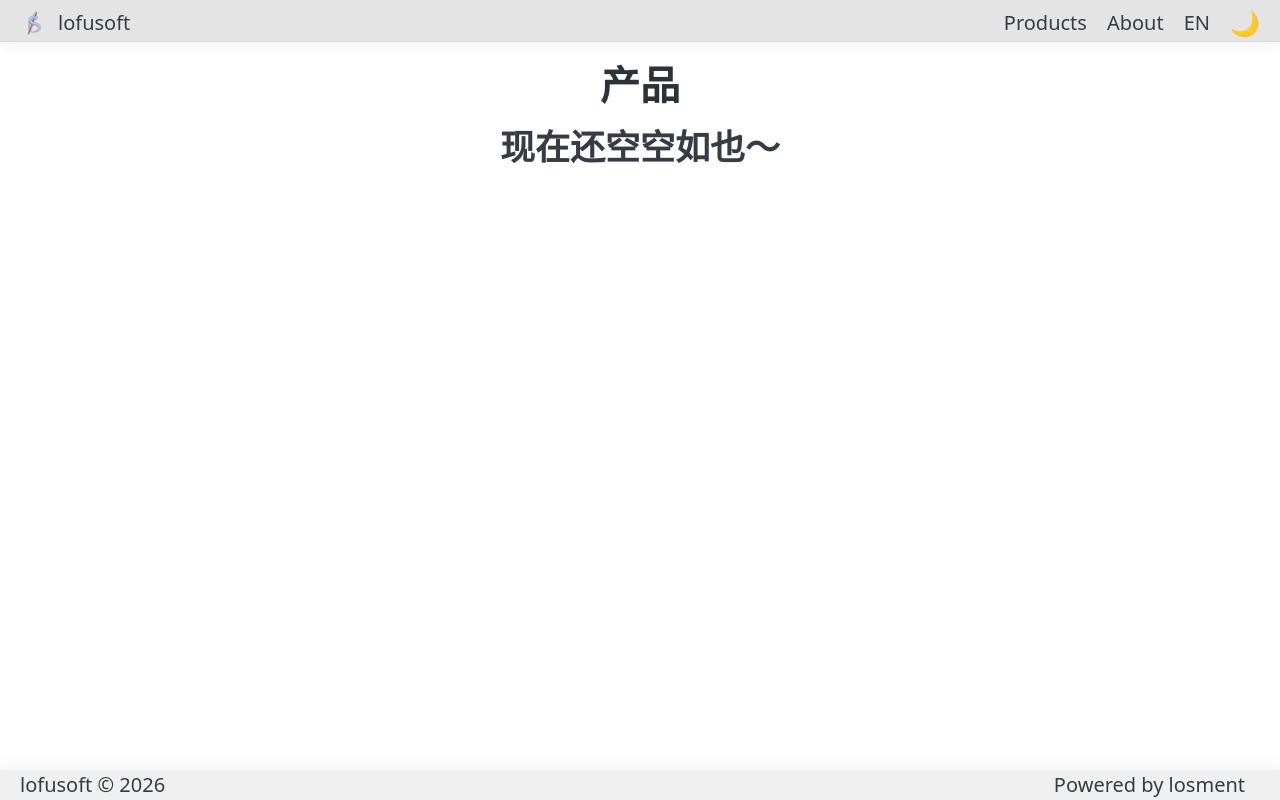
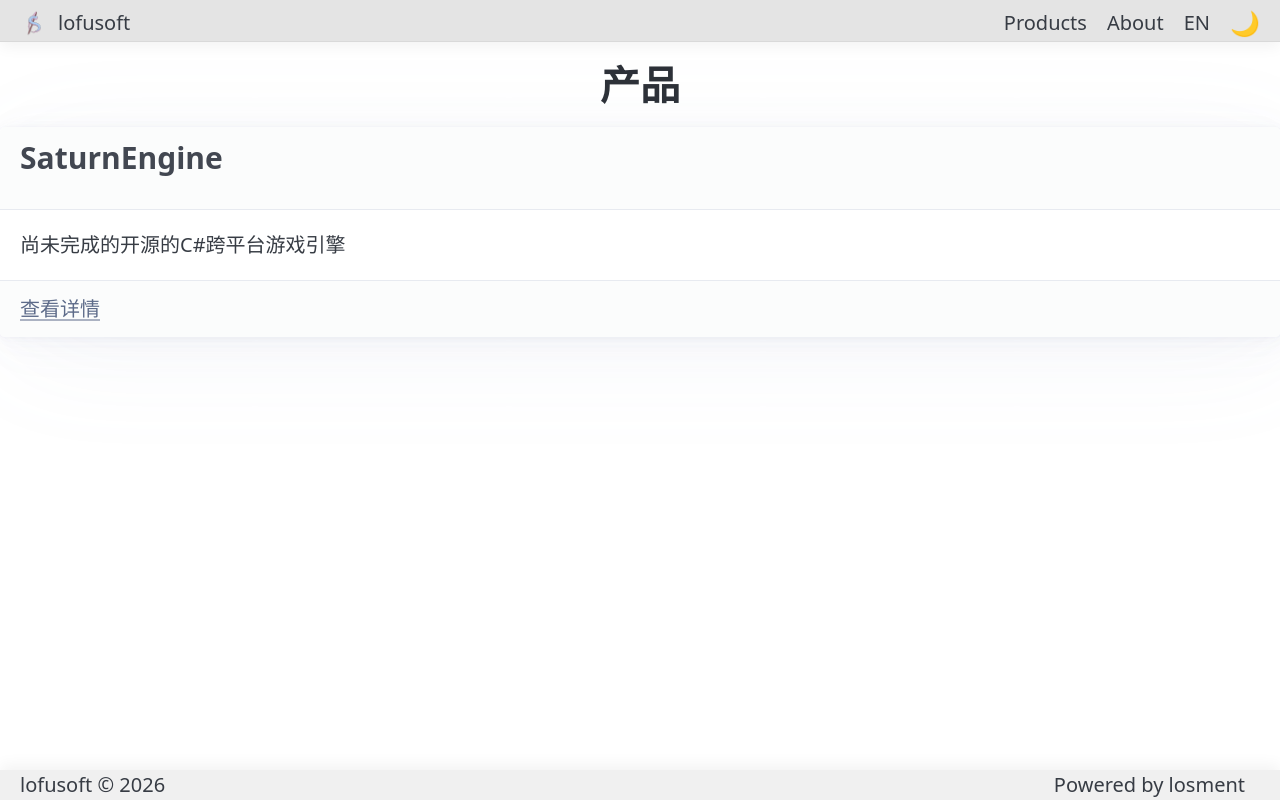
Before and after one commit to losment886/losment886.github.io, a plain HTML site: page zh/products.html in a window 1280 px wide. Drawn offline with nearby package versions, Linux system fonts and the light colour scheme.

Commit message:
美化格式以及更改显示信息

```diff
--- a/res/general.js
+++ b/res/general.js
@@ -1,10 +1,9 @@
-
-// 公共布局控制函数
-function initLayout() {
+function initLayout()
+{
     const header = document.querySelector('.header');
     const footer = document.querySelector('.footer');
-    if (!header || !footer) return; // 等待元素加载
-
+    if (!header || !footer)
+        return;
     const styl = localStorage.getItem('theme');
     if(styl === 'dark')
     {
@@ -18,18 +17,16 @@ function initLayout() {
         header.style.background = 'rgba(210,210,210,0.6)';
         footer.style.background = 'rgba(240,240,240,1)';
     }
-
     const toggleBtn = document.getElementById('theme-toggle');
-    if (toggleBtn) {
+    if (toggleBtn)
+    {
         toggleBtn.textContent = styl === 'dark' ? '☀️' : '🌙';
-
-        // 点击切换
-        toggleBtn.addEventListener('click', () => {
+        toggleBtn.addEventListener('click', () =>
+        {
             const currentTheme = document.documentElement.getAttribute('data-theme') || 'light';
             const newTheme = currentTheme === 'dark' ? 'light' : 'dark';
             document.documentElement.setAttribute('data-theme', newTheme);
             localStorage.setItem('theme', newTheme);
-            // 更新按钮图标
             toggleBtn.textContent = newTheme === 'dark' ? '☀️' : '🌙';
             if(newTheme === 'dark')
             {
@@ -45,34 +42,27 @@ function initLayout() {
             }
         });
     }
-
-    // 1. 固定页头
     const headerHeight = header.offsetHeight;
     header.style.position = 'fixed';
     header.style.top = '0';
     header.style.left = '0';
     header.style.right = '0';
-    document.body.style.paddingTop = headerHeight + 'px'; // 避免内容被遮挡
-
-
-
-
-    // 2. 调整页脚位置
-    function adjustFooter() {
-        const contentHeight = document.body.scrollHeight; // 整个文档内容高度
+    document.body.style.paddingTop = headerHeight + 'px';
+    function adjustFooter()
+    {
+        const contentHeight = document.body.scrollHeight;
         const windowHeight = window.innerHeight;
         const footerHeight = footer.offsetHeight;
-
-        // 如果内容高度不足以填满视口，将页脚固定在底部
-        if (contentHeight - headerHeight < windowHeight) {
+        if (contentHeight - headerHeight < windowHeight)
+        {
             footer.style.position = 'fixed';
             footer.style.bottom = '0';
             footer.style.left = '0';
             footer.style.right = '0';
-            // 避免页脚遮挡内容：给 body 添加下内边距
             document.body.style.paddingBottom = footerHeight + 'px';
-        } else {
-            // 恢复正常文档流
+        }
+        else
+        {
             footer.style.position = '';
             footer.style.bottom = '';
             footer.style.left = '';
@@ -80,26 +70,23 @@ function initLayout() {
             document.body.style.paddingBottom = '';
         }
     }
-
     adjustFooter();
-
-    // 监听窗口大小变化和内容变化（例如动态加载内容）
     window.addEventListener('resize', adjustFooter);
-    // 监听可能影响布局的 DOM 变化（比如动态加载内容）
     const observer = new MutationObserver(adjustFooter);
     observer.observe(document.body, { childList: true, subtree: true, attributes: true });
 }
-
-// 加载头尾并等待渲染完成后初始化布局
 Promise.all([
-    fetch('header.html').then(res => res.text()).then(data => {
+    fetch('header.html').then(res => res.text()).then(data =>
+    {
         document.getElementById('header').innerHTML = data;
         return new Promise(resolve => setTimeout(resolve, 10)); // 确保 DOM 更新
     }),
-    fetch('footer.html').then(res => res.text()).then(data => {
+    fetch('footer.html').then(res => res.text()).then(data =>
+    {
         document.getElementById('footer').innerHTML = data;
         return new Promise(resolve => setTimeout(resolve, 10));
     })
-]).then(() => {
+]).then(() =>
+{
     initLayout();
 }).catch(err => console.error('加载头尾失败:', err));
--- a/res/main.css
+++ b/res/main.css
@@ -19,7 +19,6 @@
     border-bottom: 1px solid rgba(0, 0, 0, 0.05);
     background: rgba(31, 31, 31, 0.6);
 }
-
 
 .footer {
     #line-height: 30px;
--- a/zh/products.html
+++ b/zh/products.html
@@ -1,5 +1,4 @@
 <!DOCTYPE html>
-
 <html lang="zh" xmlns="http://www.w3.org/1999/xhtml">
     <head>
         <meta charset="utf-8" />
@@ -7,16 +6,22 @@
         <link rel="icon" type="image/png" href="../res/logo_alpha.png">
         <link rel="stylesheet" href="https://cdn.jsdelivr.net/npm/@picocss/pico@2/css/pico.min.css">
         <title>lofusoft - Products</title>
-
     </head>
     <body>
         <div id="header"></div>
         <main class="content">
             <h1 style="align-items: center; text-align: center;">产品</h1>
-    <h2 style="align-items: center; text-align: center;">现在还空空如也～</h2>
+            <div class="grid">
+                <article>
+                    <header>
+                        <h3>SaturnEngine</h3>
+                    </header>
+                    <p>尚未完成的开源的C#跨平台游戏引擎</p>
+                    <footer><a href="https://github.com/losment886/SaturnEngine" class="secondary">查看详情</a></footer>
+                </article>
+            </div>
         </main>
         <div id="footer"></div>
         <script src="../res/general.js"></script>
     </body>
-
 </html>
```
Also changed, not shown: zh/about.html (+0 -4 lines), zh/header.html (+0 -3 lines), zh/index.html (+3 -3 lines). Lines whose indentation alone changed are shown as unchanged.
